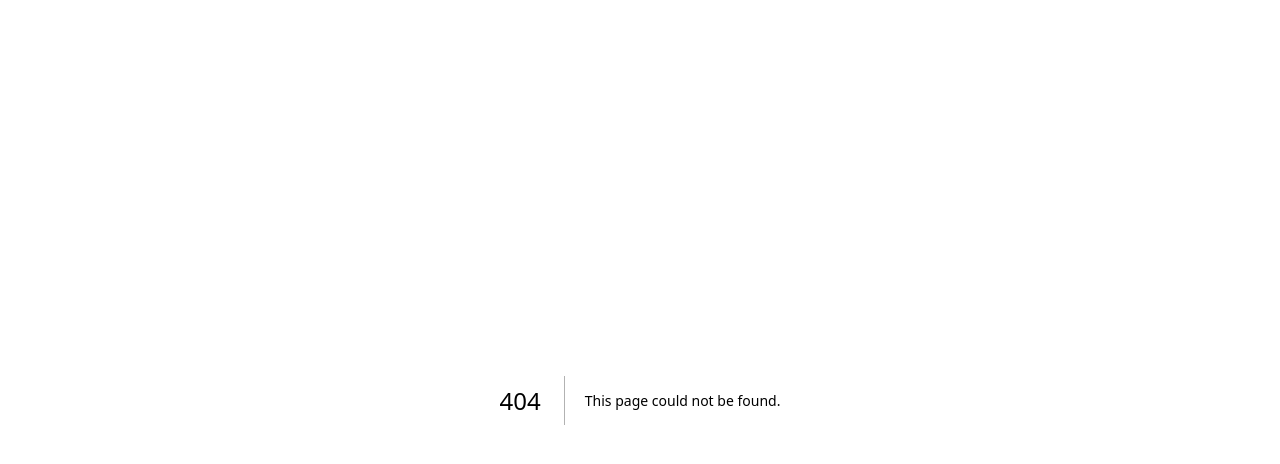
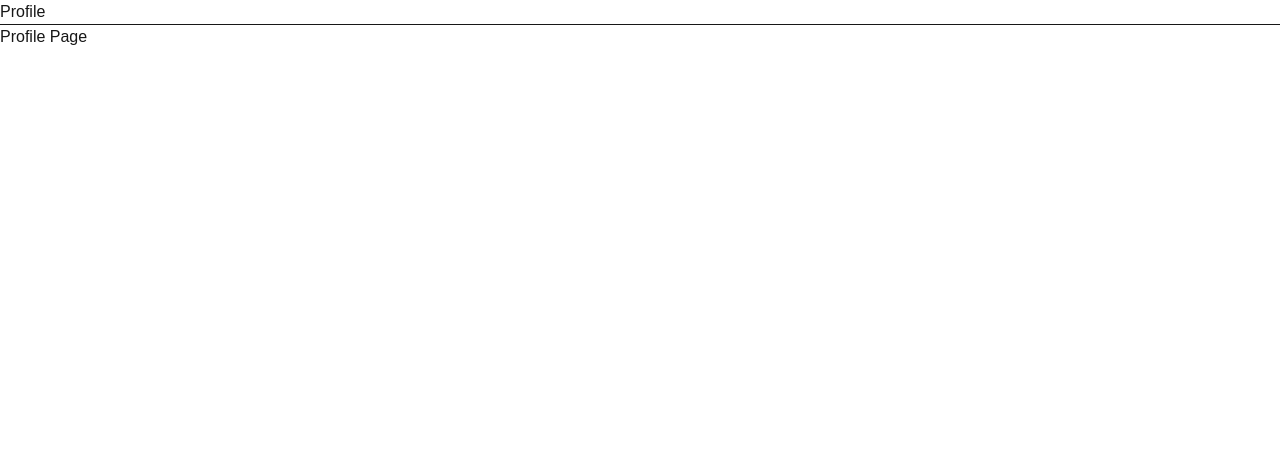
Before and after one commit to Sachinsen7/end-to-end-webdev, a Next.js app in the folder NextJS/new-one/my-app/: page /profile in a window 1280 px wide. Before the commit this address had no page. Shown: the top 464 px of the page. Built offline with nearby package versions, Linux system fonts and the light colour scheme.

Commit message:
add signup page

```diff
--- /dev/null
+++ b/NextJS/new-one/my-app/src/app/profile/page.tsx
@@ -0,0 +1,9 @@
+export default function Profile() {
+  return (
+    <div>
+      <h1>Profile</h1>
+      <hr />
+      <p>Profile Page</p>
+    </div>
+  );
+}
```
